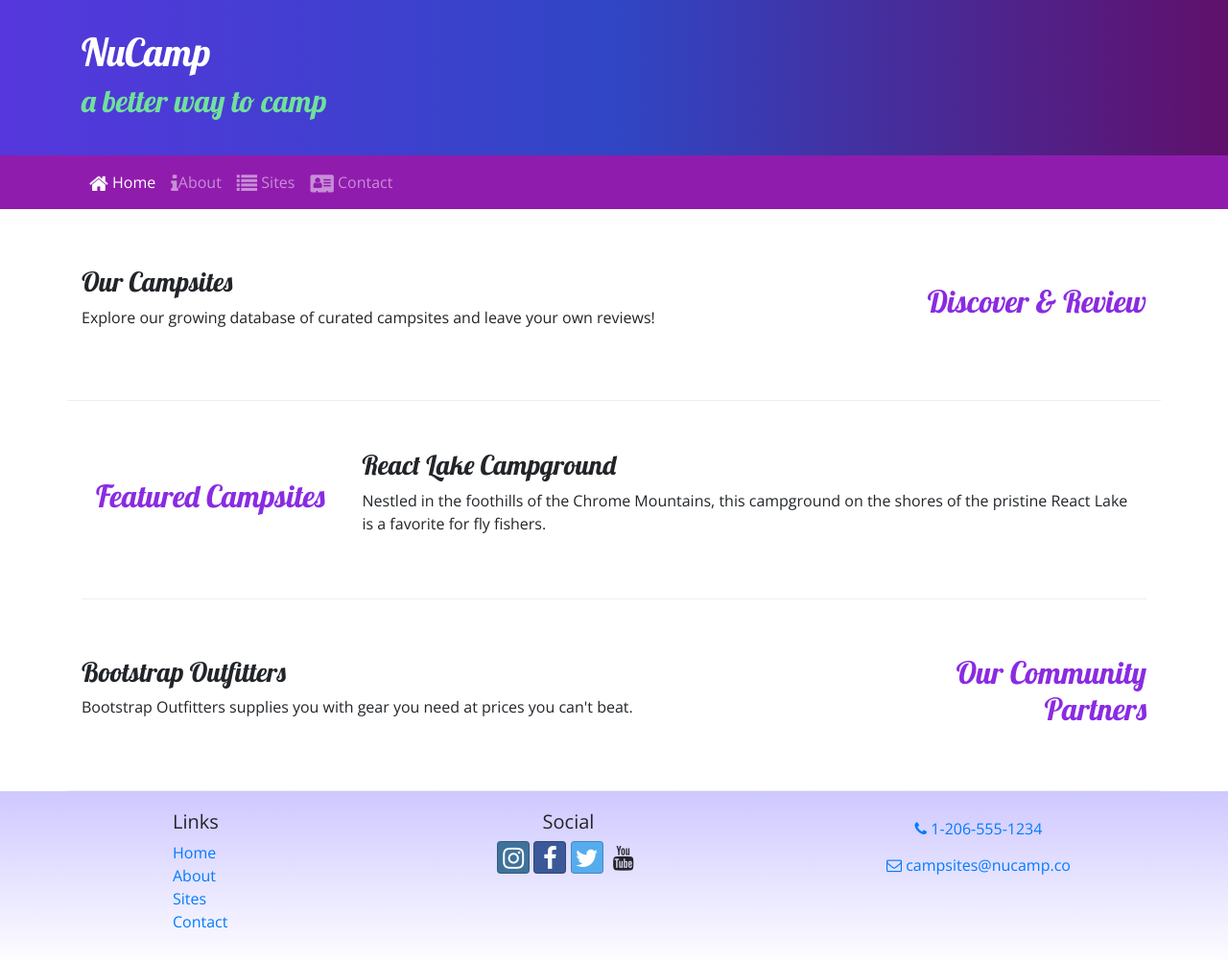
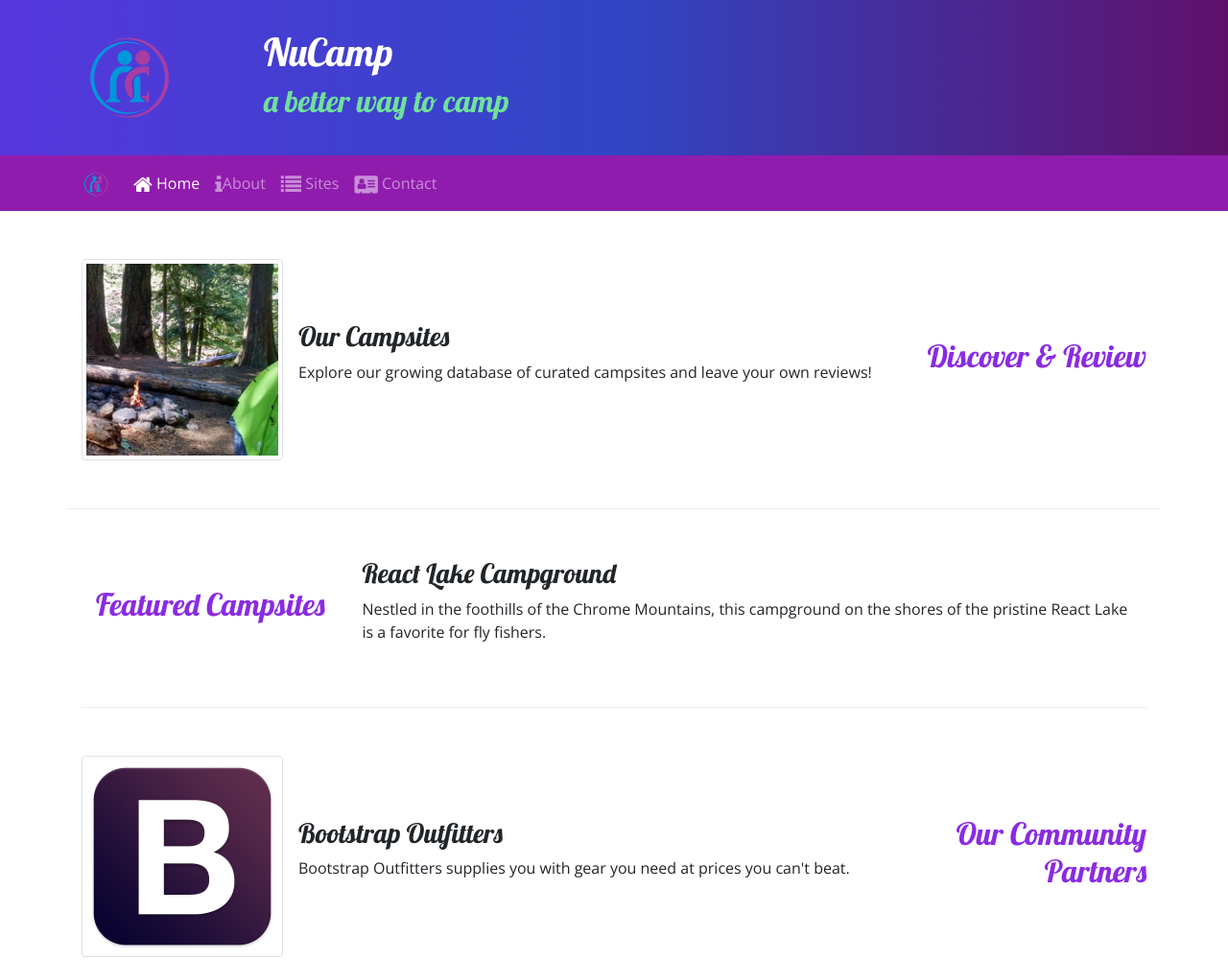
Before and after one commit to ktllama/firstnucampsite, a website: page index.html in a window 1280 px wide. Shown: the top 1001 px of the page at 96% size. Drawn offline with nearby package versions, Linux system fonts and the light colour scheme.

Commit message:
added images to index.html

```diff
--- a/index.html
+++ b/index.html
@@ -18,6 +18,9 @@
         <header class="jumbotron jumbotron-fluid">
             <div class="container">
                 <div class="row">
+                    <div class="col-4 col-sm-3 col-md-2 align-self-center">
+                        <img src="img/logo.png" alt="logo" class="img-fluid">
+                    </div>
                     <div class="col">
                         <h1>NuCamp</h1>
                         <h2>a better way to camp</h2>
@@ -29,11 +32,14 @@
 
         <nav class="navbar navbar-expand-sm navbar-dark sticky-top">
             <div class="container">
-                <button class="navbar-toggler ml-auto" type="button" data-toggle="collapse" data-target="#nucampNavbar">
+                <a href="#" class="navbar-brand">
+                    <img src="img/logo.png" alt="logo" height="30" width="30"/>
+                </a>
+                <button class="navbar-toggler" type="button" data-toggle="collapse" data-target="#nucampNavbar">
                     <span class="navbar-toggler-icon"></span>
                 </button>
                 <!--the above and bellow creates the responsive dropdown nav bar-->
-                <div class="collapse navbar-collapse ml-auto" id="nucampNavbar">
+                <div class="collapse navbar-collapse" id="nucampNavbar">
                     <ul class="navbar-nav"> <!--this will have the navbar expand for viewports of sm and up-->
                         <li class="nav-item active"><a class="nav-link" href="#"><i class="fa fa-home fa-lg"></i> Home</a></li>
                         <li class="nav-item"><a class="nav-link" href="aboutus.html"><i class="fa fa-info fa-lg"></i >About</a></li>
@@ -51,8 +57,13 @@
                     <h2 class="text-sm-right">Discover & Review</h2>
                 </div>
                 <div class="col">
-                    <h3>Our Campsites</h3>
-                    <p class="d-none d-sm-block">Explore our growing database of curated campsites and leave your own reviews!</p>
+                    <div class="media">
+                        <img src="img/breadcrumb-trail-thumb.jpg" class="d-flex mr-3 img-thumbnail" alt="breadcrumb trail thumbnail"/>
+                        <div class="media-body align-self-center">
+                            <h3>Our Campsites</h3>
+                            <p class="d-none d-sm-block">Explore our growing database of curated campsites and leave your own reviews!</p>
+                        </div>
+                    </div>
                 </div>
             </div>
             <div class="container">
@@ -72,8 +83,13 @@
                     <h2 class="text-sm-right">Our Community Partners</h2>
                 </div>
                 <div class="col">
-                    <h3>Bootstrap Outfitters</h3>
-                    <p class="d-none d-sm-block">Bootstrap Outfitters supplies you with gear you need at prices you can't beat.</p>
+                    <div class="media">
+                        <img src="img/bootstrap-thumb.png" class="d-flex mr-3 img-thumbnail" alt="bootstrap thumb">
+                        <div class="media-body align-self-center">
+                            <h3>Bootstrap Outfitters</h3>
+                            <p class="d-none d-sm-block">Bootstrap Outfitters supplies you with gear you need at prices you can't beat.</p>
+                        </div>
+                    </div>
                 </div>
             </div>
         </div>
```
Also changed, not shown: aboutus.html (+11 -3 lines), contactus.html (+9 -1 lines), img/bootstrap-thumb.png (added), img/breadcrumb-trail-thumb.jpg (added), img/breadcrumb-trail.jpg (added), img/chrome-river-thumb.jpg (added), img/chrome-river.jpg (added), img/logo.png (added), img/react-lake-thumb.jpg (added), img/react-lake.jpg (added).
